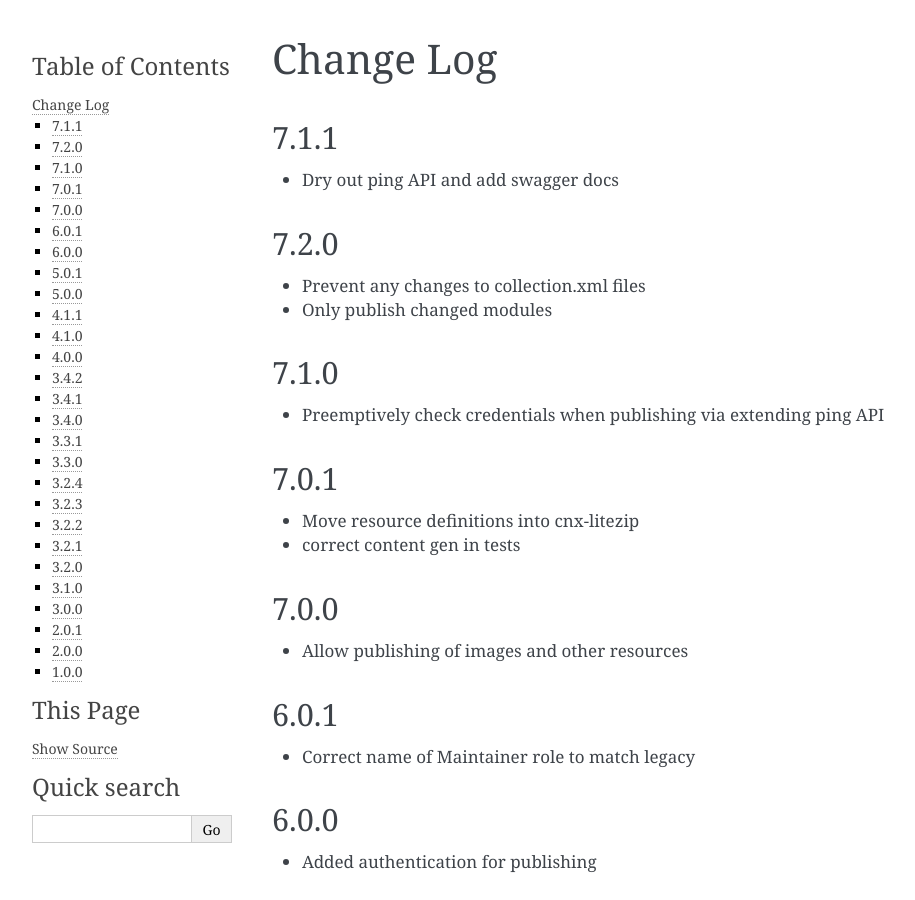
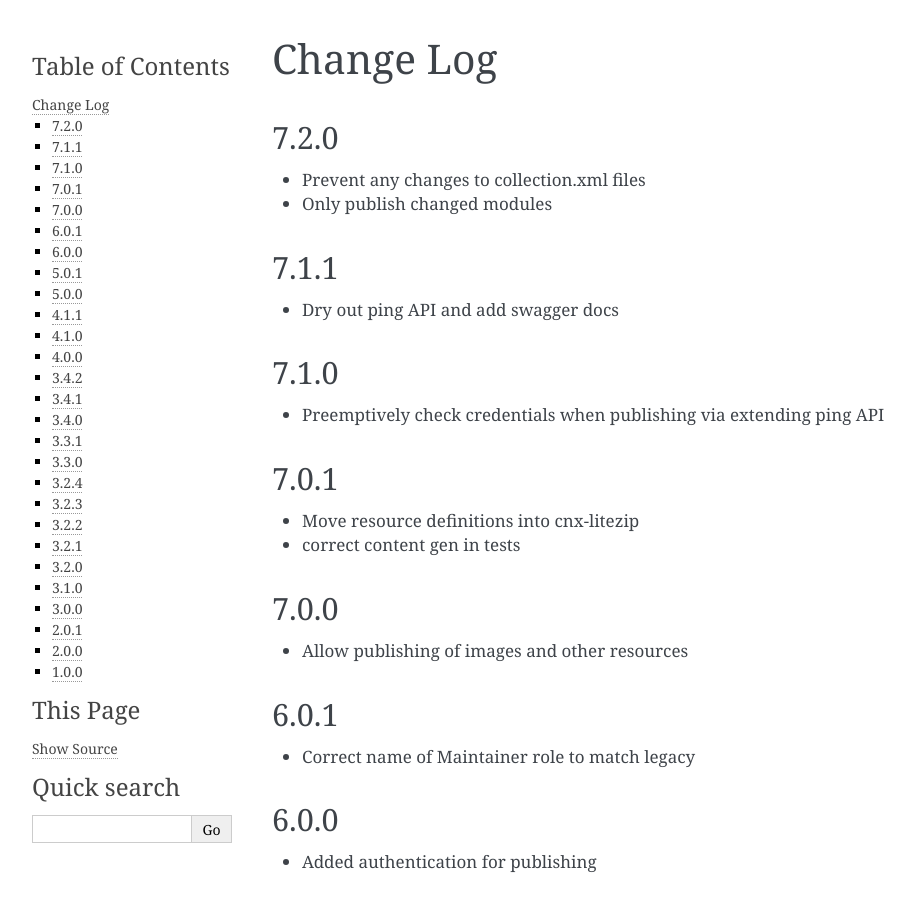
Before and after one commit to openstax/cnx-press, a Sphinx documentation site: the page built from docs/source/changes.rst, in a window 1280 px wide and 900 px high. Shown: the whole window, without its empty margins (148-1063 px from the left). Built offline with Sphinx 7.4.7, drawn with Linux system fonts in a browser that asks for light colours.

```diff
--- a/docs/source/changes.rst
+++ b/docs/source/changes.rst
@@ -1,16 +1,19 @@
 ==========
 Change Log
 ==========
+
+7.2.0
+-----
+
+- Prevent any changes to collection.xml files
+- Only publish changed modules
+
 7.1.1
 -----
 
 - Dry out ping API and add swagger docs
 
 
-7.2.0
------
-- Prevent any changes to collection.xml files
-- Only publish changed modules
 
 7.1.0
 -----
```
